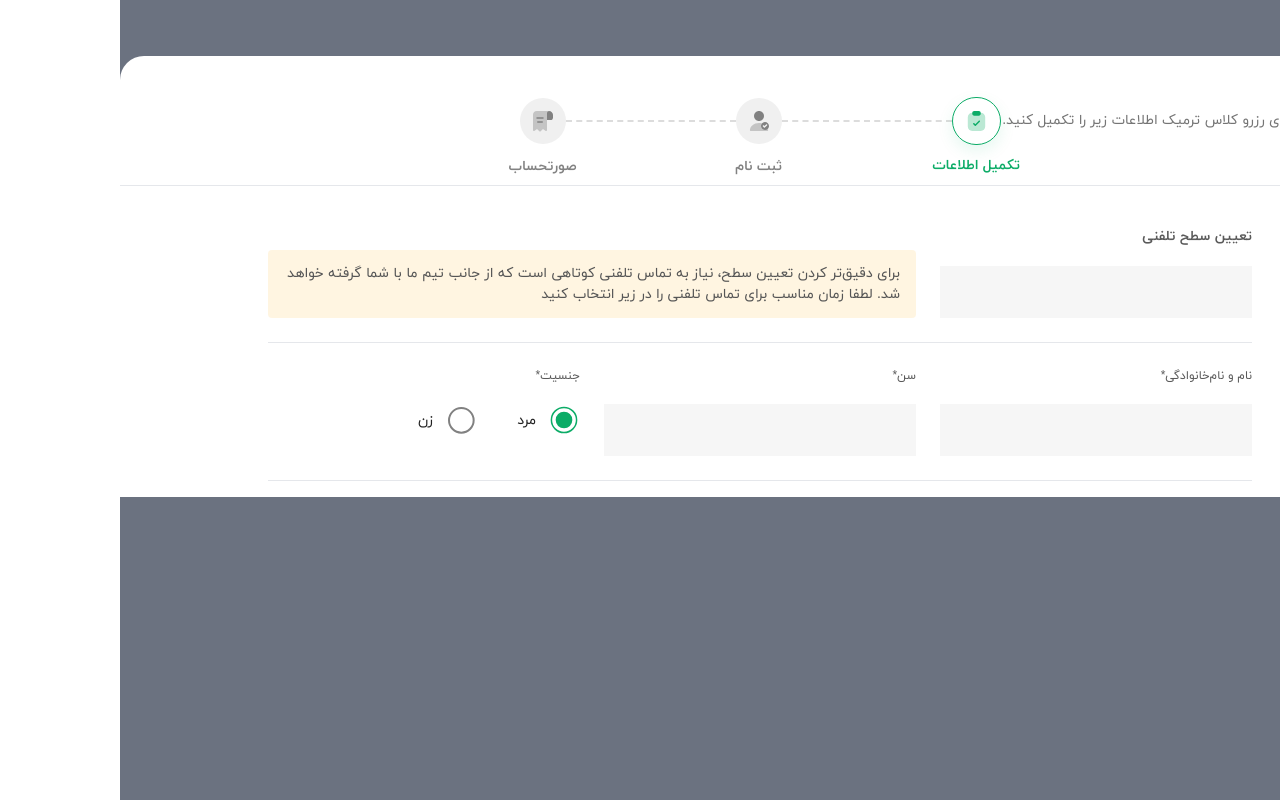
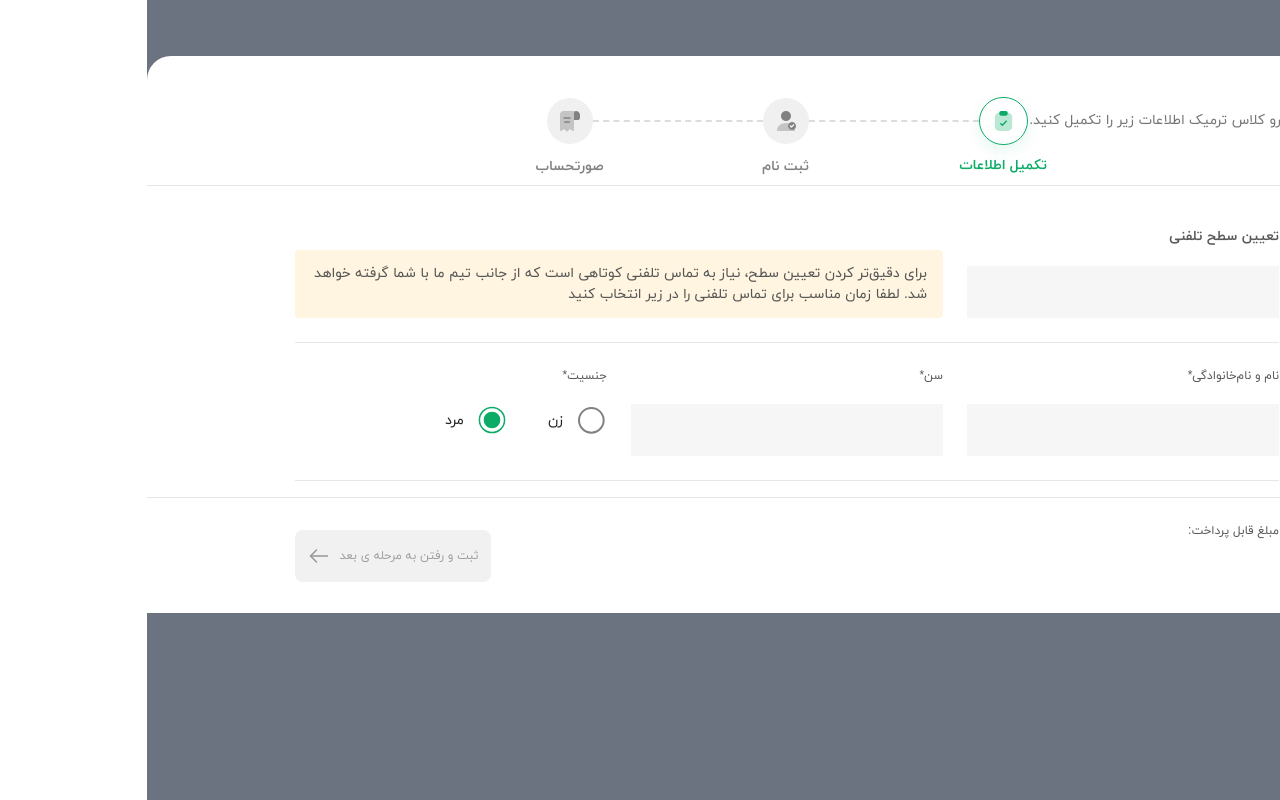
Before and after one commit to buggyGrandma/lang-site, a Next.js app: page /class-reservation/information-completion in a window 1280 px wide. Built offline with nearby package versions, Linux system fonts and the light colour scheme.

Commit message:
footer made

```diff
--- /dev/null
+++ b/app/class-reservation/ReservationFooter.tsx
@@ -0,0 +1,27 @@
+import Button from "../components/Button";
+
+const ReservationFooter = () => {
+  return (
+    <div className="p-4 bottom-0 bg-white border-t py-[24px] flex justify-center">
+      <div className="w-full max-w-[984px] flex items-center justify-between">
+        <div className="flex flex-col">
+          <div className="mb-[19px] text-[#5A5A5A] text-[12px] font-normal">
+            مبلغ قابل پرداخت:
+          </div>
+          <div className="text[#A0A0A0] text-[20px] font-medium">
+            ۶۵۰‍‍‍‍،۰۰۰تومان
+          </div>
+        </div>
+        <div className="w-full max-w-[196px] h-[52px]">
+          <Button color="disabled" arrow={true} direction="left">
+            <p className="text-[#A0A0A0] text-[12px] font-normal">
+              ثبت و رفتن به مرحله ی بعد
+            </p>
+          </Button>
+        </div>
+      </div>
+    </div>
+  );
+};
+
+export default ReservationFooter;
--- /dev/null
+++ b/app/class-reservation/ReservationHeader.tsx
@@ -0,0 +1,31 @@
+import React from "react";
+import ReservationNav from "./ReservationNav";
+import CloseButton from "./information-completion/CloseButton";
+import MobileCloseButton from "./information-completion/MobileCloseButton";
+
+const ReservationHeader = () => {
+  return (
+    <>
+      <div className="relative border-b h-[64px] md:h-[130px] md:px-[60px] flex items-center w-full bg-white md:rounded-t-[24px] ">
+        <div className="hidden md:flex items-center">
+          <CloseButton />
+          <div className="text-[14px] text-[#757575] font-normal">
+            برای رزرو کلاس ترمیک اطلاعات زیر را تکمیل کنید.
+          </div>
+          <ReservationNav step="completeInfo" />
+        </div>
+        <div className="flex gap-[8px] px-[8px] items-center md:hidden">
+          <MobileCloseButton />
+          <div className="text-[#212121] text-[18px]  font-iranSansBold">
+            رزرو کلاس ترمیک
+          </div>
+        </div>
+      </div>
+      <div className="md:hidden h-[105px] py-[12px] px-10 border-b bg-white">
+        <ReservationNav step="completeInfo" />
+      </div>
+    </>
+  );
+};
+
+export default ReservationHeader;
--- a/app/class-reservation/information-completion/page.tsx
+++ b/app/class-reservation/information-completion/page.tsx
@@ -42,6 +42,21 @@ const InformationCompletion = () => {
             </div>
             <div className="text-[#212121] text-[14px] font-normal flex gap-[40px] items-center">
               <input
+                onChange={() => setSelected("female")}
+                className="hidden"
+                type="radio"
+                name="sex"
+                value="female"
+                id="female"
+              />
+              <label
+                className="flex gap-[12px] justify-center items-center"
+                htmlFor="female"
+              >
+                <RadioIcon selected={selected === "female"} />
+                <p>زن</p>
+              </label>
+              <input
                 onChange={() => setSelected("male")}
                 className="hidden"
                 type="radio"
@@ -56,21 +71,6 @@ const InformationCompletion = () => {
                 <RadioIcon selected={selected === "male"} />
                 <p>مرد</p>
               </label>
-              <input
-                onChange={() => setSelected("female")}
-                className="hidden"
-                type="radio"
-                name="sex"
-                value="female"
-                id="female"
-              />
-              <label
-                className="flex gap-[12px] justify-center items-center"
-                htmlFor="female"
-              >
-                <RadioIcon selected={selected === "female"} />
-                <p>زن</p>
-              </label>
             </div>
           </div>
         </div>
--- a/app/class-reservation/layout.tsx
+++ b/app/class-reservation/layout.tsx
@@ -1,5 +1,7 @@
 import CloseButton from "./information-completion/CloseButton";
 import MobileCloseButton from "./information-completion/MobileCloseButton";
+import ReservationFooter from "./ReservationFooter";
+import ReservationHeader from "./ReservationHeader";
 import ReservationNav from "./ReservationNav";
 
 const classReservasionLayout = ({
@@ -10,27 +12,11 @@ const classReservasionLayout = ({
   return (
     <main>
       <div dir="rtl" className="md:pt-[56px] bg-gray-500 h-[100vh]">
-        <div className="relative border-b h-[64px] md:h-[130px] md:px-[60px] flex items-center w-full bg-white md:rounded-t-[24px] ">
-          <div className="hidden md:flex items-center">
-            <CloseButton />
-            <div className="text-[14px] text-[#757575] font-normal">
-              برای رزرو کلاس ترمیک اطلاعات زیر را تکمیل کنید.
-            </div>
-            <ReservationNav step="completeInfo" />
-          </div>
-          <div className="flex gap-[8px] px-[8px] items-center md:hidden">
-            <MobileCloseButton />
-            <div className="text-[#212121] text-[18px]  font-iranSansBold">
-              رزرو کلاس ترمیک
-            </div>
-          </div>
-        </div>
-        <div className="md:hidden h-[105px] py-[12px] px-10 border-b bg-white">
-          <ReservationNav step="completeInfo" />
-        </div>
+        <ReservationHeader />
         <div className="p-4 gap-4 flex flex-col justify-center items-center bg-white h-fit">
           {children}
         </div>
+        <ReservationFooter />
       </div>
     </main>
   );
--- a/app/components/Button/index.tsx
+++ b/app/components/Button/index.tsx
@@ -40,7 +40,7 @@ const Button = ({
       onMouseEnter={() => setArrowcolor(renderedColor?.onHoverArrowColor)}
       onMouseLeave={() => setArrowcolor(renderedColor?.arrowColor)}
       disabled={color === "disabled"}
-      className={`w-full h-full ${
+      className={`w-full h-full p-2 ${
         renderedColor?.className
       } rounded-[8px] gap-[8px] flex ${
         arrowposition === "left" && "flex-row-reverse"
```
